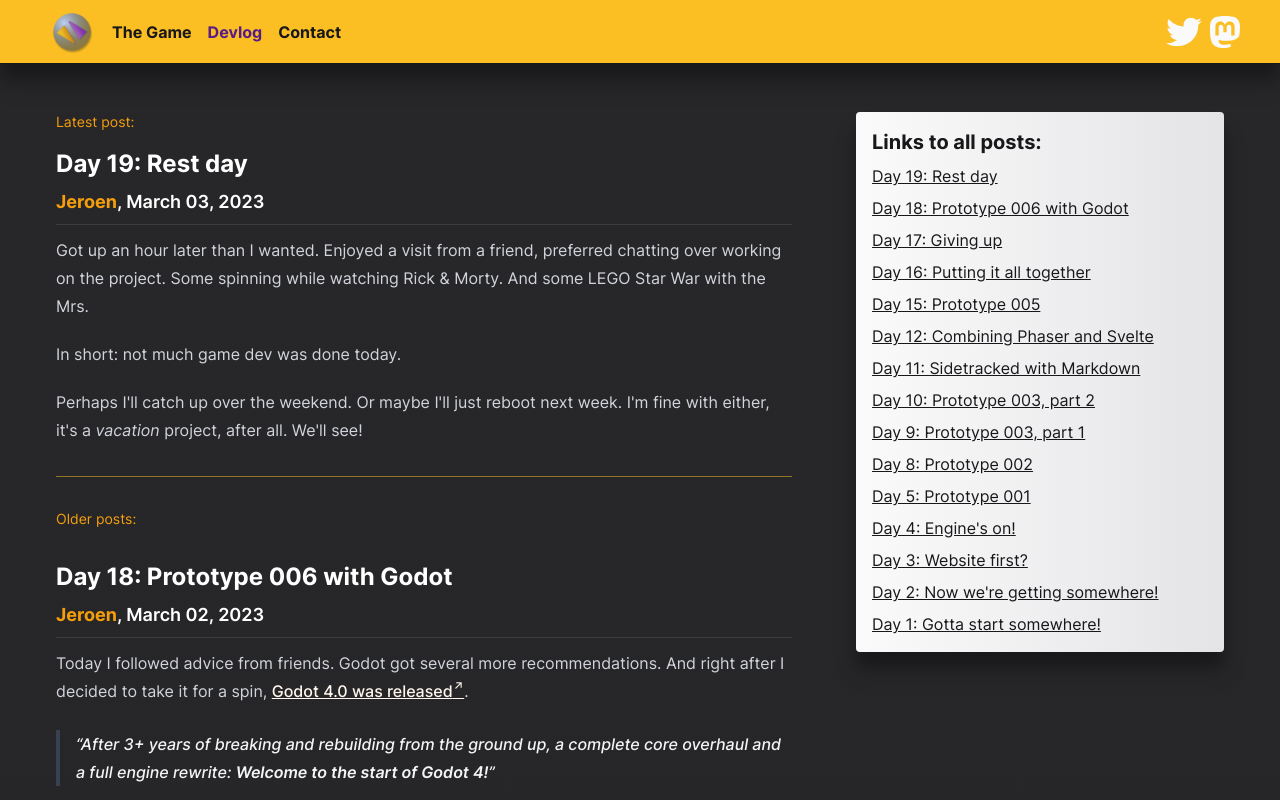
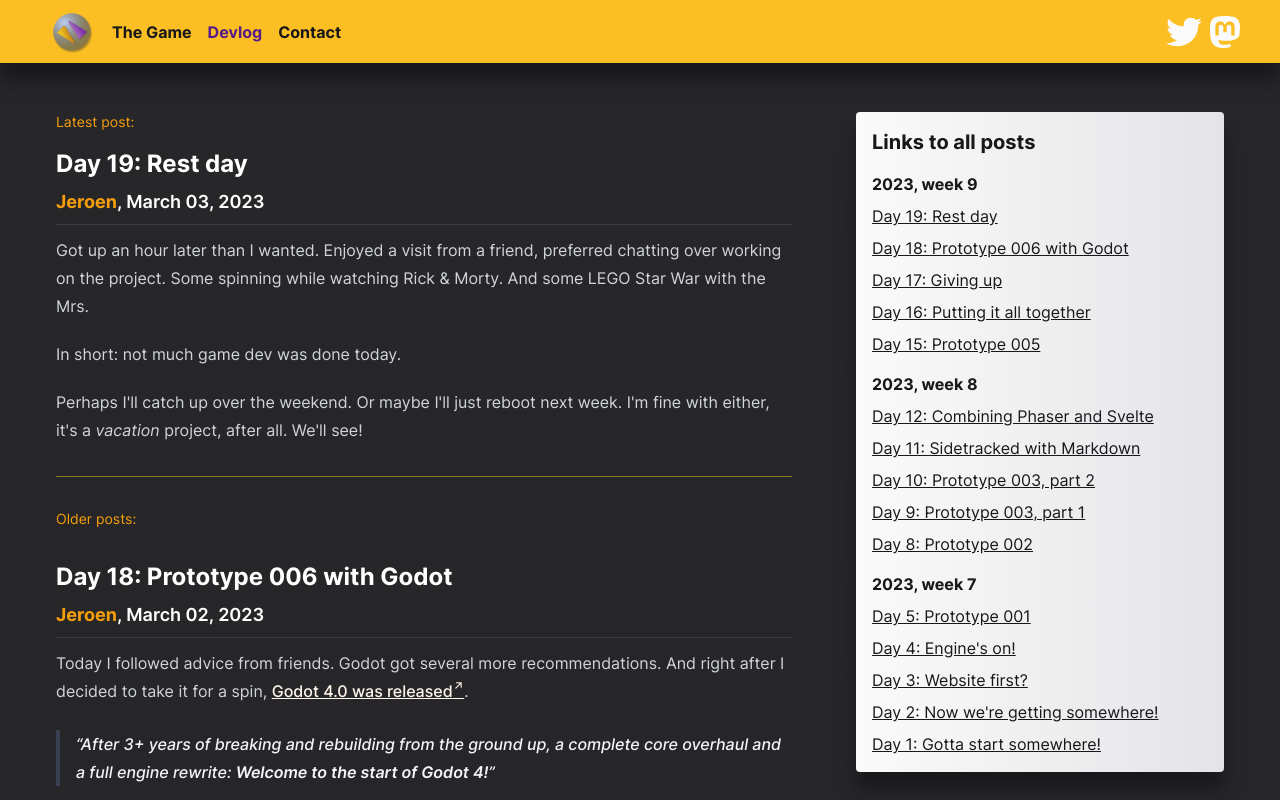
Before and after one commit to pincrediball/pincrediball.com, a SvelteKit app: page /devlog in a window 1280 px wide. Shown: the top 800 px of the page. Built offline with nearby package versions, Linux system fonts and the light colour scheme.

Commit message:
Tweak devlog page

```diff
--- /dev/null
+++ b/src/lib/util.ts
@@ -0,0 +1,17 @@
+// CC-BY-SA from https://stackoverflow.com/a/6117889/419956 by user @RobG
+
+/* For a given date, get the ISO week number
+ *
+ * Note that dates in one year can be weeks of previous
+ * or next year, overlap is up to 3 days.
+ *
+ * e.g. 2014/12/29 is Monday in week  1 of 2015
+ *      2012/1/1   is Sunday in week 52 of 2011
+ */
+export function getWeekNumber(date: Date) {
+  date = new Date(Date.UTC(date.getFullYear(), date.getMonth(), date.getDate()));
+  date.setUTCDate(date.getUTCDate() + 4 - (date.getUTCDay() || 7));
+  const yearStart = new Date(Date.UTC(date.getUTCFullYear(), 0, 1));
+  const weekNumber = Math.ceil(((date.getTime() - yearStart.getTime()) / 86400000 + 1) / 7);
+  return [date.getUTCFullYear(), weekNumber];
+}
--- a/src/routes/devlog/+page.server.ts
+++ b/src/routes/devlog/+page.server.ts
@@ -1,5 +1,6 @@
+import { getWeekNumber } from '$lib/util';
 import { readdirSync, readFileSync } from 'fs';
-import type { PageLoad } from './$types';
+import type { PageServerLoad } from './$types';
 
 function getTitle(content: string) {
   const matches = content.match(/^## (.+)$/gm);
@@ -9,24 +10,49 @@ function getTitle(content: string) {
   return '<no title>';
 }
 
-function getPosts() {
+export type Post = {
+  id: string;
+  date: Date;
+  title: string;
+  content: string;
+};
+
+export type Group = { key: string; posts: Post[] };
+
+function getPosts(): Post[] {
   return readdirSync('content/devlog')
     .filter((f) => f.endsWith('.md'))
     .reverse()
     .map((file) => {
-      const id = `post-${file.replace('.md', '')}`;
+      const dateString = file.replace('.md', '');
+      const id = `post-${dateString}`;
+      const date = new Date(`${dateString}T00:00:00.000Z`);
       const content = readFileSync(`content/devlog/${file}`, 'utf-8');
       const title = getTitle(content);
       return {
         id,
+        date,
         title,
         content,
       };
     });
 }
+const posts = getPosts();
+
+const postsGroupedByWeek: Group[] = posts.reduce((groups: Group[], post) => {
+  const [weekYear, weekNr] = getWeekNumber(post.date);
+  const key = `${weekYear}, week ${weekNr}`;
+  const group = groups.find((g) => g.key === key) || { key, posts: [] };
+  if (group.posts.length === 0) {
+    groups.push(group);
+  }
+  group.posts.push(post);
+  return groups;
+}, []);
 
 export const load = (() => {
   return {
-    posts: getPosts(),
+    postsGroupedByWeek,
+    posts,
   };
-}) satisfies PageLoad;
+}) satisfies PageServerLoad;
--- a/src/routes/devlog/+page.svelte
+++ b/src/routes/devlog/+page.svelte
@@ -40,9 +40,12 @@
         class="rounded bg-gradient-to-r from-zinc-50 to-zinc-200 text-zinc-900 shadow-firm sticky top-24"
       >
         <div class="p-4 flex flex-col gap-2">
-          <h2 class="text-xl font-bold">Links to all posts:</h2>
-          {#each data.posts as post}
-            <a class="underline hover:text-amber-500" href={`#${post.id}`}>{post.title}</a>
+          <h2 class="text-xl font-bold">Links to all posts</h2>
+          {#each data.postsGroupedByWeek as group}
+            <h3 class="font-bold mt-2">{group.key}</h3>
+            {#each group.posts as post}
+              <a class="underline hover:text-amber-500" href={`#${post.id}`}>{post.title}</a>
+            {/each}
           {/each}
         </div>
       </div>
```
